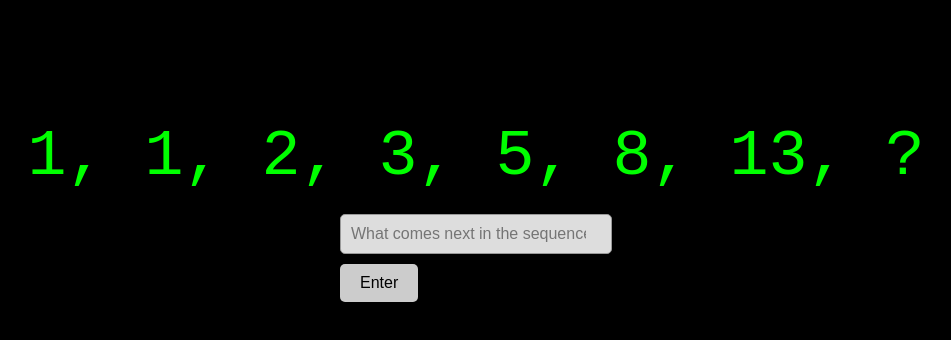
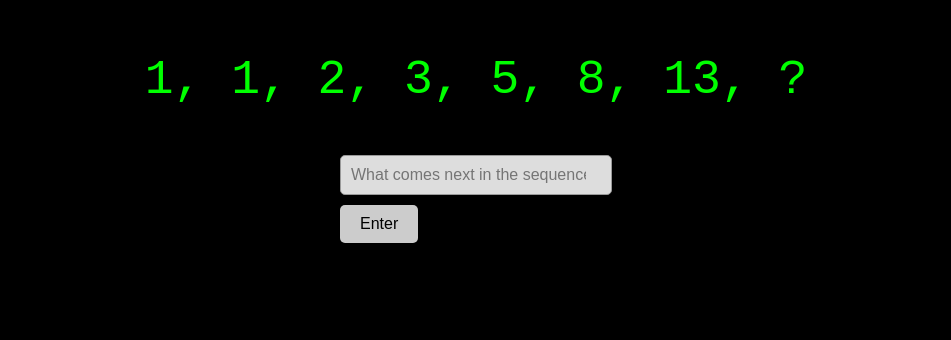
Before and after one commit to TheanosPath/Theanos-Path-Site, a plain HTML site: page index.html in a window 1280 px wide. Shown: the part 222-562 px from the top of the page, without its empty margins (164-1115 px from the left). Drawn offline with Linux system fonts and the light colour scheme.

Commit message:
Update index.html
trying an option to raise the numbers up vertically a bit toward the top of the page. Doing a "negative margin" according to chat gpt.

```diff
--- a/index.html
+++ b/index.html
@@ -18,10 +18,11 @@
     }
 
 .sequence {
-  font-size: 65px;
-  margin-bottom: 20px;
-  color: #0f0;
+  font-size: 48px;
+  margin-top: -60px; /* adjust this value as needed */
+  color: #00ff00;
 }
+
 
 
     input[type="number"] {
```
